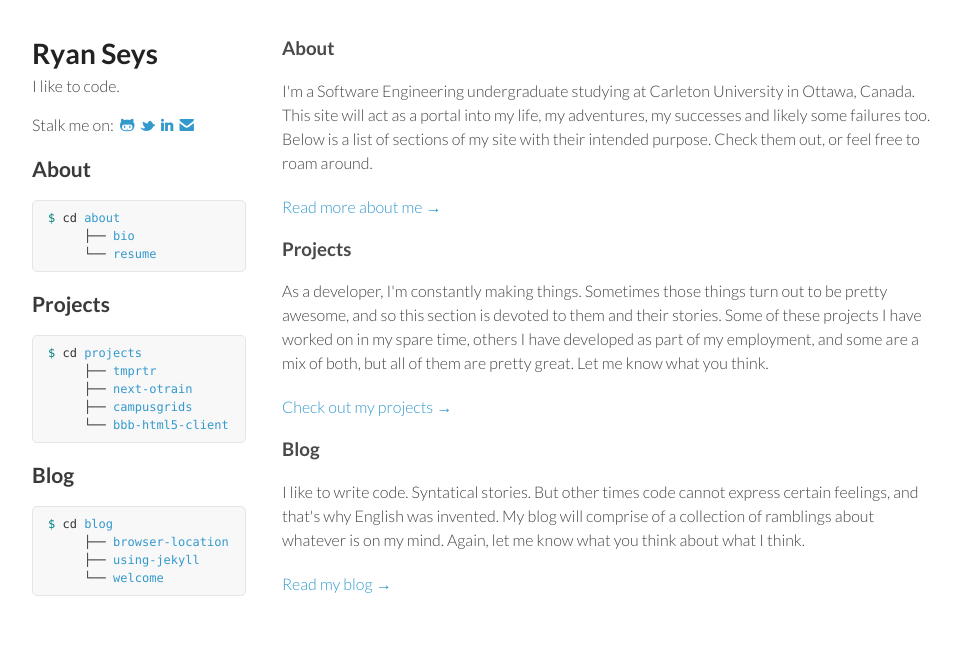
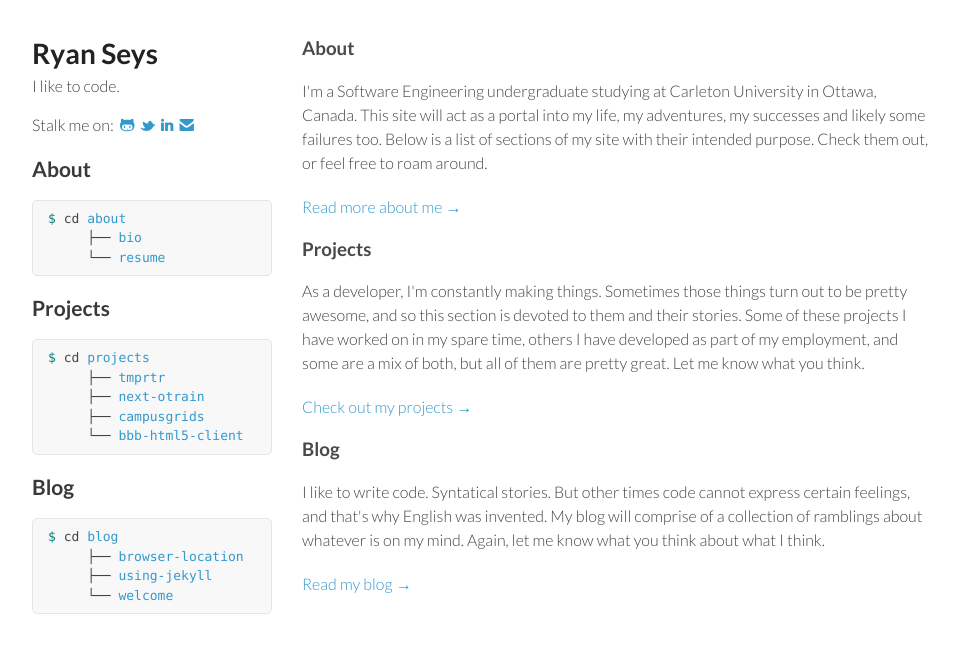
Before and after one commit to tl-dr/ryanseys.com, a Jekyll site: the page built from index.html, in a window 1280 px wide. Shown: the top 653 px of the page, without its empty margins (153-1114 px from the left). Built offline with Jekyll 4.4.1, drawn with Linux system fonts in a browser that asks for light colours; Markdown is read by kramdown in place of the engine named in the settings.

Commit message:
Increase size of sidebar font

```diff
--- a/css/styles.css
+++ b/css/styles.css
@@ -63,8 +63,8 @@ blockquote {
 
 code, pre {
   font-family:Monaco, Bitstream Vera Sans Mono, Lucida Console, Terminal;
-  color:#333;
-  font-size:12px;
+  color:#444;
+  font-size:13px;
 }
 
 pre {
@@ -100,7 +100,7 @@ img {
 }
 
 header {
-  width:214px; /*width of sidebar */
+  width:240px; /*width of sidebar */
   float:left;
   position:fixed;
 }
@@ -158,19 +158,19 @@ header ul li + li + li {
 }
 
 header ul a strong {
-  font-size:14px;
+  font-size:13px;
   display:block;
   color:#222;
 }
 
 section {
-  width:650px; /*width of right section */
+  width:630px; /*width of right section */
   float:right;
   padding-bottom:50px;
 }
 
 small {
-  font-size:14px;
+  font-size:13px;
 }
 
 hr {
```
